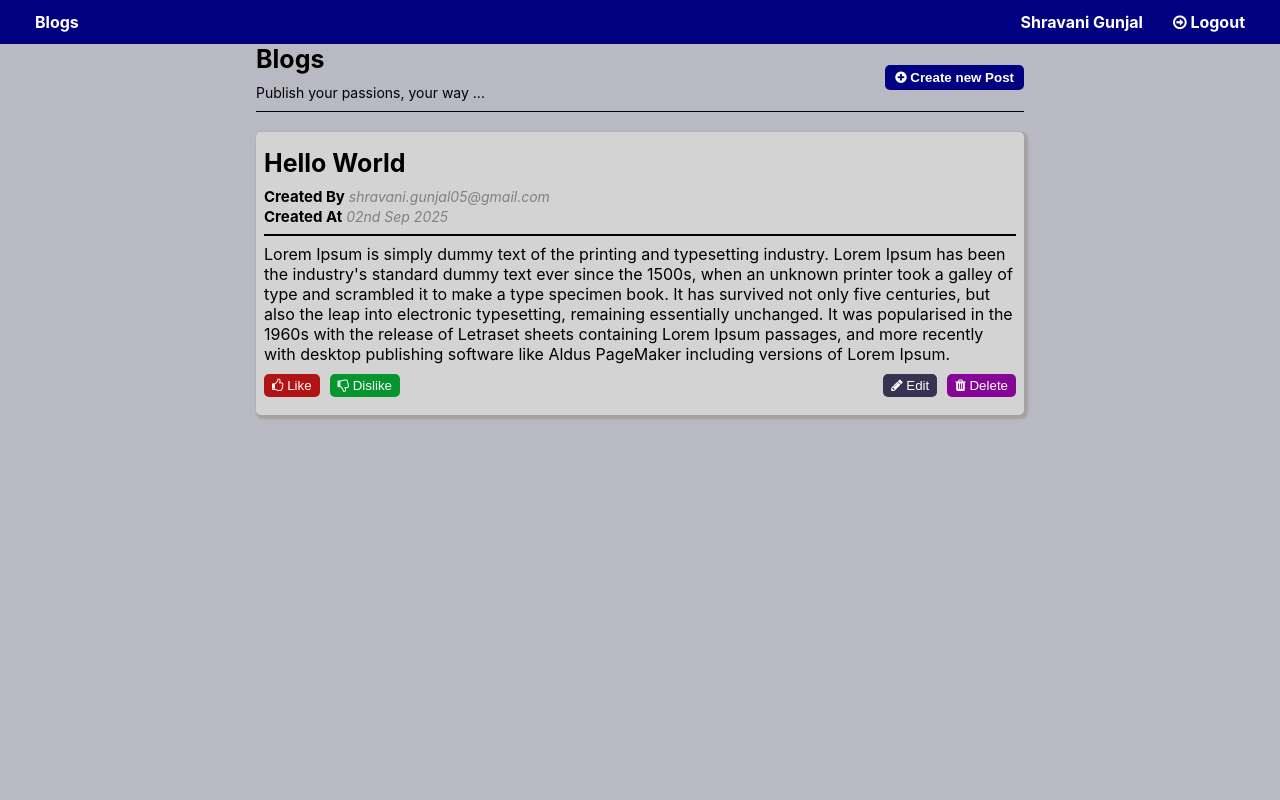
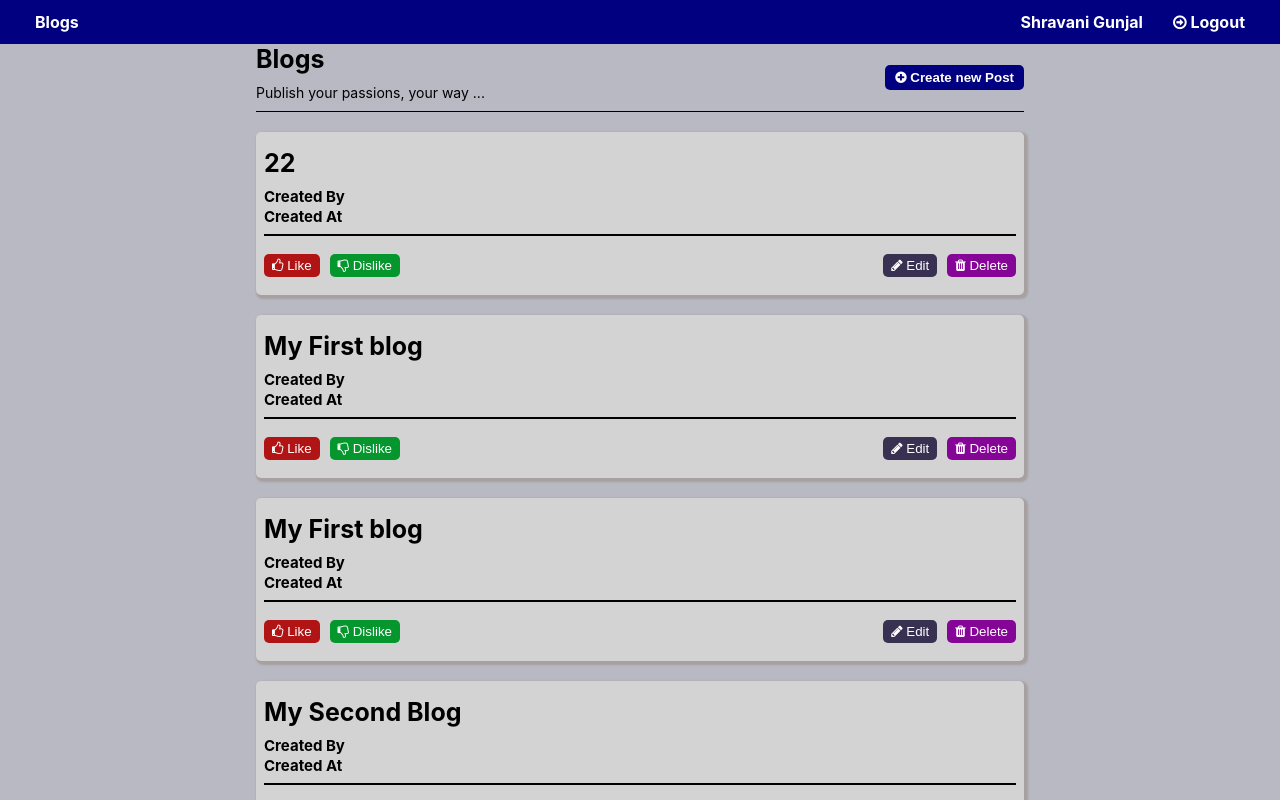
Before and after one commit to ShravaniGunjal/blogs-app, a React (Create React App) app: page /helloworld in a window 1280 px wide. Shown: the top 800 px of the page. Built offline with nearby package versions, Linux system fonts and the light colour scheme; data requests are answered from the project's data file.

Commit message:
user created multiple blogs and stored it in json file

```diff
--- a/db.json
+++ b/db.json
@@ -1,7 +1,7 @@
 {
   "user": [
     {
-      "id": 1,
+      "id": "1",
       "title": "Hello World"
     },
     {
@@ -27,6 +27,45 @@
       "name": "asdfs",
       "email": "shravani.gunjal05@gmail.com",
       "password": "123"
+    },
+    {
+      "id": "beaa",
+      "name": "",
+      "email": "",
+      "password": ""
+    },
+    {
+      "id": "9f17",
+      "name": "",
+      "email": "",
+      "password": ""
+    }
+  ],
+  "blogs": [
+    {
+      "id": "eb25",
+      "Title": "22",
+      "Desc": "dfjhgfkjk"
+    },
+    {
+      "id": "9181",
+      "Title": "My First blog",
+      "Desc": "Hii! I am Shravani."
+    },
+    {
+      "id": "e6be",
+      "Title": "My First blog",
+      "Desc": "Hii! I am Shravani."
+    },
+    {
+      "id": "6230",
+      "Title": "My Second Blog",
+      "Desc": "Welcome to my Blog."
+    },
+    {
+      "id": "0032",
+      "Title": "",
+      "Desc": ""
     }
   ]
 }
--- a/src/Components/HelloWorld/HelloWorld.css
+++ b/src/Components/HelloWorld/HelloWorld.css
@@ -85,3 +85,8 @@ hr{
     border-radius: 5px;
      border: none;
 }
+.backgroundForBlogs{
+    background-color: rgb(185, 185, 195);
+    height: 100vh;
+    height: 100%;
+}
--- a/src/Components/HelloWorld/HelloWorld.js
+++ b/src/Components/HelloWorld/HelloWorld.js
@@ -1,6 +1,18 @@
 import { useNavigate } from "react-router-dom";
 import "./HelloWorld.css"
+import { useEffect, useState } from "react";
+import axios from "axios";
 function HelloWorld() {
+    const[like, setlike]=useState(0);
+    const[dislike, setdislike]=useState(0);
+    const[blogs,setblogs]=useState([])
+    function handleLike(){
+        setlike(like+1)
+    }
+    function handleDisLike(){
+        setdislike(dislike+1);
+        setlike(like-1);
+    }
     const navigate=useNavigate()
     const navigateToTitle=()=>{
         navigate("/title")
@@ -8,16 +20,25 @@ function HelloWorld() {
     const navigateToDashBoard=()=>{
     navigate("/")
 }
-    const myObject = [
-        {
-            Title: "Hello World",
-            Created_By: "shravani.gunjal05@gmail.com",
-            Created_At: "02nd Sep 2025",
-            Description: "Lorem Ipsum is simply dummy text of the printing and typesetting industry. Lorem Ipsum has been the industry's standard dummy text ever since the 1500s, when an unknown printer took a galley of type and scrambled it to make a type specimen book. It has survived not only five centuries, but also the leap into electronic typesetting, remaining essentially unchanged. It was popularised in the 1960s with the release of Letraset sheets containing Lorem Ipsum passages, and more recently with desktop publishing software like Aldus PageMaker including versions of Lorem Ipsum."
-        }
-    ]
+useEffect(()=>{
+    axios.get('http://localhost:3001/blogs')
+    .then((response)=>{
+        setblogs(response.data.blogs || response.data);
+    })
+    .catch((error)=>{
+        console.error("Error fetching blogs:", error);
+    })
+},[]);
+    // const myObject = [
+    //     {
+    //         Title: "Hello World",
+    //         Created_By: "shravani.gunjal05@gmail.com",
+    //         Created_At: "02nd Sep 2025",
+    //         Description: "Lorem Ipsum is simply dummy text of the printing and typesetting industry. Lorem Ipsum has been the industry's standard dummy text ever since the 1500s, when an unknown printer took a galley of type and scrambled it to make a type specimen book. It has survived not only five centuries, but also the leap into electronic typesetting, remaining essentially unchanged. It was popularised in the 1960s with the release of Letraset sheets containing Lorem Ipsum passages, and more recently with desktop publishing software like Aldus PageMaker including versions of Lorem Ipsum."
+    //     }
+    // ]
     return (
-        <div className="background">
+        <div className="backgroundForBlogs">
             <div className="header">
                 <div onClick={navigateToDashBoard}>Blogs</div>
                 <div className="headerRightSection">
@@ -33,7 +54,7 @@ function HelloWorld() {
                 </div>
                 <button className="createNewPost" onClick={navigateToTitle}><i class="fa fa-plus-circle" aria-hidden="true"></i> Create new Post</button>
                 </div>
-                {myObject.map((singleEle) => (
+                {blogs.map((singleEle) => (
                     <div className="desc">
 
                         <div className="blogtitle">{singleEle.Title}</div>
@@ -43,8 +64,8 @@ function HelloWorld() {
                         <div>{singleEle.Description}</div>
                         <div className="buttons">
                             <div>
-                            <button className="like"><i class="fa fa-thumbs-o-up" aria-hidden="true"></i> Like</button>
-                            <button className="dislike"><i class="fa fa-thumbs-o-down" aria-hidden="true"></i> Dislike</button>
+                            <button className="like" onClick={handleLike}><i class="fa fa-thumbs-o-up" aria-hidden="true"></i> Like</button>
+                            <button className="dislike" onClick={handleDisLike}><i class="fa fa-thumbs-o-down" aria-hidden="true"></i> Dislike</button>
                             </div>
                             <div>
                             <button className="edit"><i class="fa fa-pencil" aria-hidden="true"></i> Edit</button>
--- a/src/Components/Title/Title.js
+++ b/src/Components/Title/Title.js
@@ -1,6 +1,7 @@
 import { useState } from "react";
 import "./Title.css"
 import { useNavigate } from "react-router-dom";
+import axios from "axios";
 function Title() {
     const navigate=useNavigate()
      const navigateToDashBoard=()=>{
@@ -8,7 +9,9 @@ function Title() {
 }
 const [userTitle,setuserTitle]=useState({Title:"", Desc:""})
 function handleTitleData(){
-    console.log(userTitle)
+     console.log(userTitle)
+    axios.post('http://localhost:3001/blogs', userTitle)
+    navigate("/helloworld")
 }
 function handleTitle(event){
     let user={...userTitle}
```
